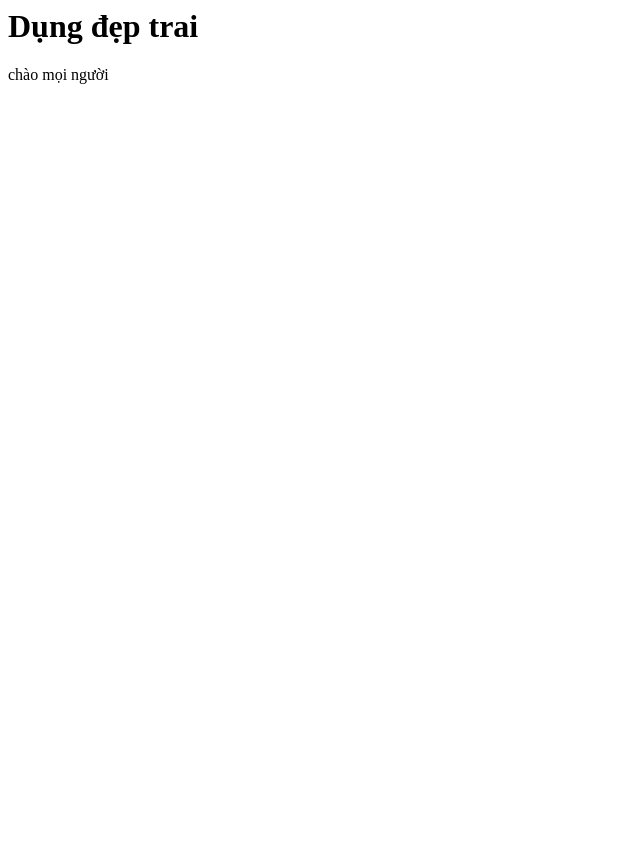
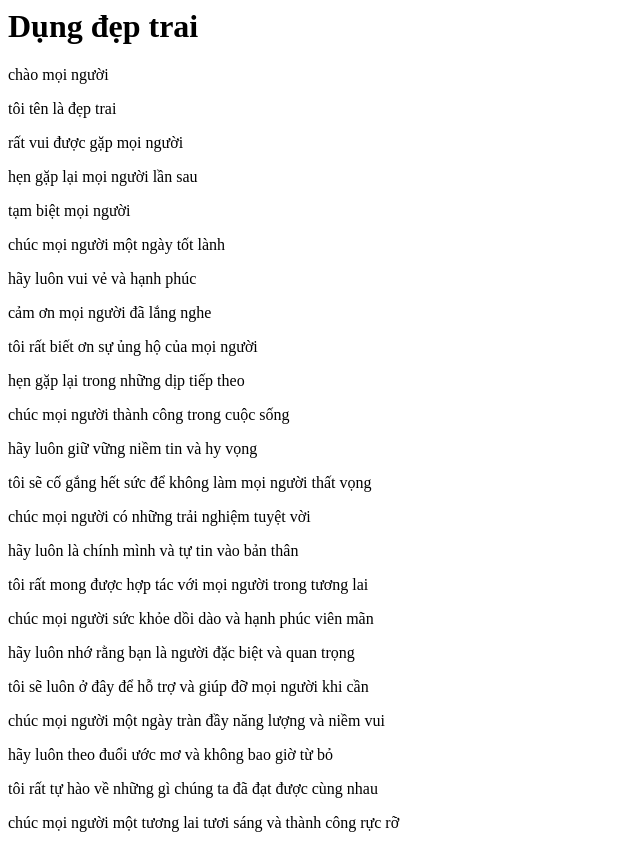
Before and after one commit to GiangDung123/Hoc-git-github, a plain HTML site: page index.html in a window 1280 px wide. Shown: the whole page, without its empty margins (0-640 px from the left). Before the commit the page ends 800 px from the top, so only its background shows below. Drawn offline with Linux system fonts and the light colour scheme.

Commit message:
Thêm mấy câu vỡ vẩn

```diff
--- a/index.html
+++ b/index.html
@@ -1,2 +1,24 @@
 <h1>Dụng đẹp trai</h1>
 <p>chào mọi người</p>
+<p>tôi tên là đẹp trai</p>
+<p>rất vui được gặp mọi người</p>
+<p>hẹn gặp lại mọi người lần sau</p>
+<p>tạm biệt mọi người</p>
+<p>chúc mọi người một ngày tốt lành</p>
+<p>hãy luôn vui vẻ và hạnh phúc</p>
+<p>cảm ơn mọi người đã lắng nghe</p>
+<p>tôi rất biết ơn sự ủng hộ của mọi người</p>
+<p>hẹn gặp lại trong những dịp tiếp theo</p>
+<p>chúc mọi người thành công trong cuộc sống</p>
+<p>hãy luôn giữ vững niềm tin và hy vọng</p>
+<p>tôi sẽ cố gắng hết sức để không làm mọi người thất vọng</p>
+<p>chúc mọi người có những trải nghiệm tuyệt vời</p>
+<p>hãy luôn là chính mình và tự tin vào bản thân</p>
+<p>tôi rất mong được hợp tác với mọi người trong tương lai</p>
+<p>chúc mọi người sức khỏe dồi dào và hạnh phúc viên mãn</p>
+<p>hãy luôn nhớ rằng bạn là người đặc biệt và quan trọng</p>
+<p>tôi sẽ luôn ở đây để hỗ trợ và giúp đỡ mọi người khi cần</p>
+<p>chúc mọi người một ngày tràn đầy năng lượng và niềm vui</p>
+<p>hãy luôn theo đuổi ước mơ và không bao giờ từ bỏ</p>
+<p>tôi rất tự hào về những gì chúng ta đã đạt được cùng nhau</p>
+<p>chúc mọi người một tương lai tươi sáng và thành công rực rỡ</p>
```
